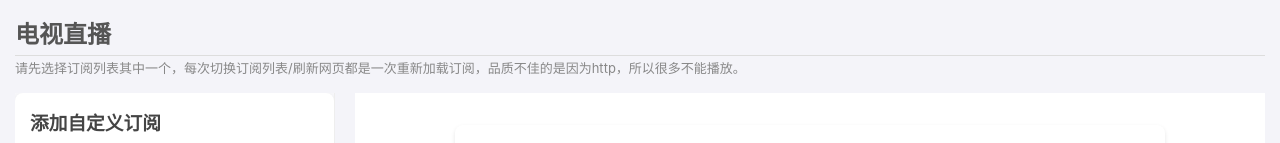
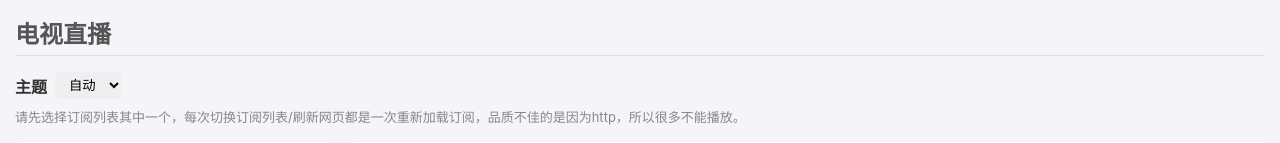
Before and after one commit to sjnhnp/m3u-player, a React (Vite) app in the folder frontend/: page / in a window 1280 px wide. Shown: the top 143 px of the page. Built offline with nearby package versions, Linux system fonts and the light colour scheme; no server answers.

Commit message:
Update App.jsx

```diff
--- a/frontend/src/App.jsx
+++ b/frontend/src/App.jsx
@@ -598,6 +598,7 @@ const styles = {
   return (
     <div className="app-root">
       <h2>电视直播</h2>
+      <ThemeSwitcher />
       <SmallNote />
       <div className="main-flex">
         {/* --- 左侧边栏 --- */}
```
